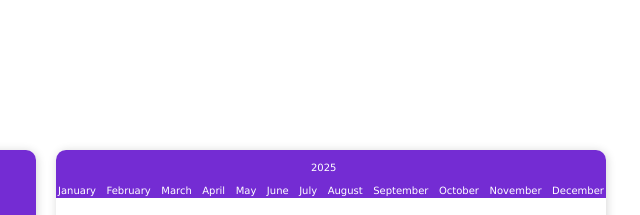
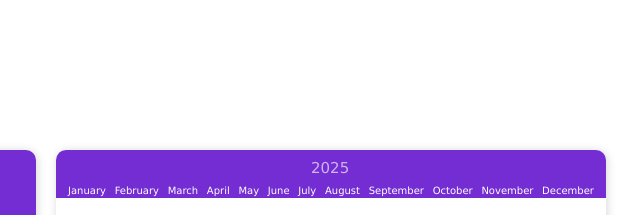
Before and after one commit to anyamao/money-tracker, a plain HTML site: page index.html in a window 1280 px wide. Shown: the top 215 px of the page, 449-1089 px from the left. Drawn offline with Linux system fonts and the light colour scheme.

Commit message:
I think I will leave it like that

```diff
--- a/styles/right.css
+++ b/styles/right.css
@@ -25,10 +25,11 @@
 .year-input{
     background-color:rgba(255, 255, 255, 0);
     width:40px;
-    margin-top:5px;
+    margin-top:15px;
+    margin-bottom:10px;
 }
 .year-input::placeholder{
-    color:white;
+    color:rgba(255, 255, 255, 0.651);
     font-size:15px;
 }
 
@@ -52,12 +53,12 @@
     justify-content:space-between;
 }
 .January{
-    padding-left:5px;
+    margin-left:10px;
 
 }
 
 .December{
-    padding-right:5px;
+    margin-right:10px;
 }
 
 
@@ -127,7 +128,8 @@
 }
 
 .year-input{
-    color:white;
+    color:rgba(255, 255, 255, 0.651);
+    font-size:15px;
 }
 .monthly-actions{
     overflow-y:auto;
```
